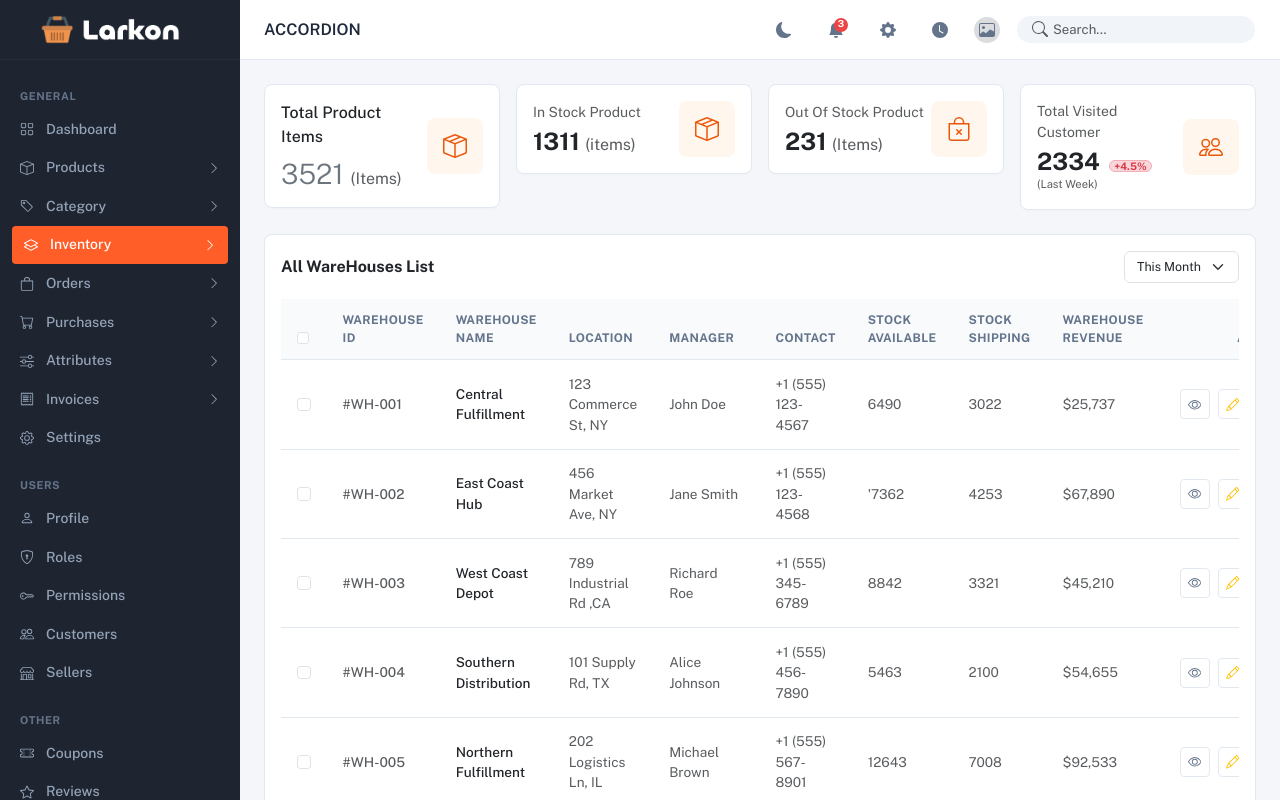
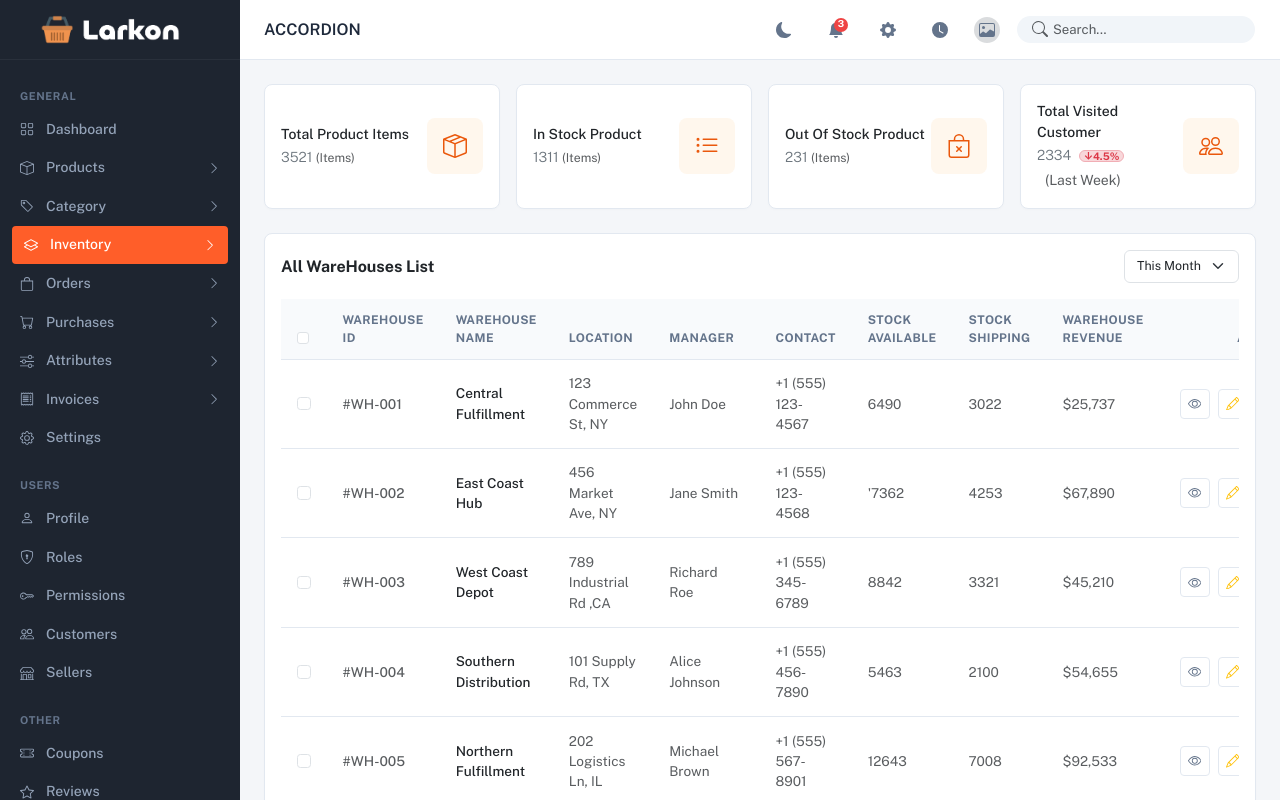
Before and after one commit to Potnuru-Jayavijaygopi/larkonproject, a React (Vite) app: page /inventory/warehouse in a window 1280 px wide. Shown: the top 800 px of the page. Built offline with nearby package versions, Linux system fonts and the light colour scheme.

Commit message:
category

```diff
--- a/src/Pages/inventory/InventoryList.jsx
+++ b/src/Pages/inventory/InventoryList.jsx
@@ -7,6 +7,7 @@
   BsEye,
   BsTrash,
   BsPencil,
+  BsListUl,
 } from "react-icons/bs";
 
 function InventoryList() {
@@ -149,31 +150,13 @@
     <>
       <div className="row g-3 mb-4">
         <div className="col-xl-3 col-sm-6">
-          <div className="content-card p-3 d-flex align-items-center justify-content-between">
+          <div className="content-card h-100 p-3 d-flex align-items-center justify-content-between">
             <div>
-              <span className="fw-medium text-dark d-block mb-2">
+              <span className="small fw-medium text-dark d-block mb-1">
                 Total Product Items
               </span>
-              <h3 className="fw-light text-secondary mb-0">
-                3521 <span className="text-muted fs-6 fw-normal">(Items)</span>
-              </h3>
-            </div>
-            <div
-              className="rounded-3 d-flex align-items-center justify-content-center p-3"
-              style={{ backgroundColor: "#fff7ed", color: "#ea580c" }}
-            >
-              <BsBoxSeam className="fs-4" />
-            </div>
-          </div>
-        </div>
-        <div className="col-xl-3 col-sm-6">
-          <div className="content-card p-3 d-flex align-items-center justify-content-between">
-            <div>
-              <span className="text-muted small d-block mb-1">
-                In Stock Product
-              </span>
-              <h4 className="fw-bold text-dark mb-0">
-                1311 <span className="text-muted fs-6 fw-normal">(items)</span>
+              <h4 className="small fw-light text-secondary mb-1">
+                3521 <span className="text-muted small fw-normal">(Items)</span>
               </h4>
             </div>
             <div
@@ -185,13 +168,31 @@
           </div>
         </div>
         <div className="col-xl-3 col-sm-6">
-          <div className="content-card p-3 d-flex align-items-center justify-content-between">
+          <div className="content-card h-100 p-3 d-flex align-items-center justify-content-between">
             <div>
-              <span className="text-muted small d-block mb-1">
+              <span className="small fw-medium text-dark d-block mb-1">
+                In Stock Product
+              </span>
+              <h4 className="small fw-light text-secondary mb-1">
+                1311 <span className="text-muted small fw-normal">(Items)</span>
+              </h4>
+            </div>
+            <div
+              className="rounded-3 d-flex align-items-center justify-content-center p-3"
+              style={{ backgroundColor: "#fff7ed", color: "#ea580c" }}
+            >
+              <BsListUl className="fs-4" />
+            </div>
+          </div>
+        </div>
+        <div className="col-xl-3 col-sm-6">
+          <div className="content-card h-100 p-3 d-flex align-items-center justify-content-between">
+            <div>
+              <span className="small fw-medium text-dark d-block mb-1">
                 Out Of Stock Product
               </span>
-              <h4 className="fw-bold text-dark mb-0">
-                231 <span className="text-muted fs-6 fw-normal">(Items)</span>
+              <h4 className="small fw-light text-secondary mb-1">
+                231 <span className="text-muted small fw-normal">(Items)</span>
               </h4>
             </div>
             <div
@@ -204,24 +205,21 @@
         </div>
 
         <div className="col-xl-3 col-sm-6">
-          <div className="content-card p-3 d-flex align-items-center justify-content-between">
+          <div className="content-card h-100 p-3 d-flex align-items-center justify-content-between">
             <div>
-              <span className="text-muted small d-block mb-1">
+              <span className="small fw-medium text-dark d-block mb-1">
                 Total Visited Customer
               </span>
-              <h4 className="fw-bold text-dark mb-0">
+              <h4 className="small fw-light text-secondary mb-1">
                 2334{" "}
                 <span
                   className="badge bg-danger-subtle text-danger border border-danger-subtle px-1 py-0 ms-1"
                   style={{ fontSize: "0.65rem" }}
                 >
-                  +4.5%
+                  ↓4.5%
                 </span>
               </h4>
-              <span
-                className="text-muted small d-block"
-                style={{ fontSize: "0.7rem" }}
-              >
+              <span className="text-muted small fw-normal ms-2">
                 (Last Week)
               </span>
             </div>
```
